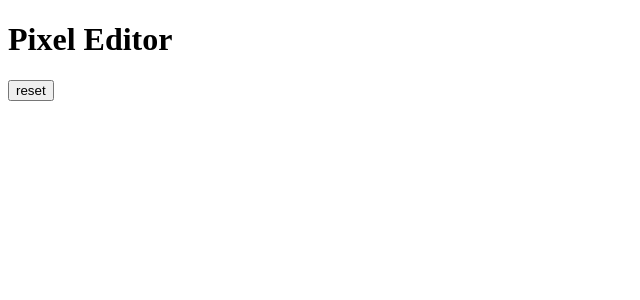
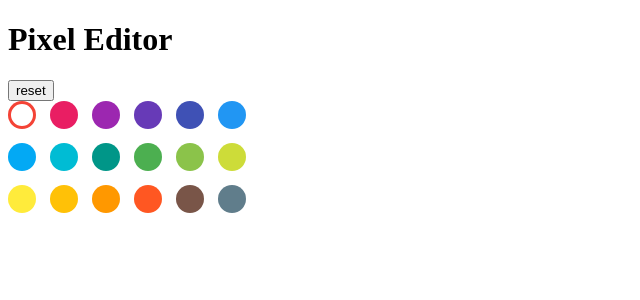
Before and after one commit to timlangner/pixels, a React (Create React App) app: page / in a window 1280 px wide. Both pictures are taken after a click on the button "start drawing". Shown: the top 300 px of the page, without its empty margins (0-640 px from the left). Built offline with nearby package versions, Linux system fonts and the light colour scheme.

Commit message:
:sparkles: Add color picker to editor

```diff
--- a/src/components/editor/Editor.jsx
+++ b/src/components/editor/Editor.jsx
@@ -1,5 +1,6 @@
 import React, { useState } from 'react';
 import './editor.scss';
+import {CirclePicker} from "react-color";
 
 const Editor = () => {
     const [panelWidth, setPanelWidth] = useState(16)
@@ -16,6 +17,10 @@ const Editor = () => {
         buttonText === "start drawing"
             ? setButtonText("reset")
             : setButtonText("start drawing")
+    }
+
+    function changeColor(color) {
+        setColor(color.hex)
     }
 
     return (
@@ -51,6 +56,9 @@ const Editor = () => {
             <button onClick={initializeDrawingPanel} className="button">
                 {buttonText}
             </button>
+            {hideOptions && (
+                <CirclePicker color={selectedColor} onChangeComplete={changeColor} />
+            )}
         </div>
     )
 };
```
